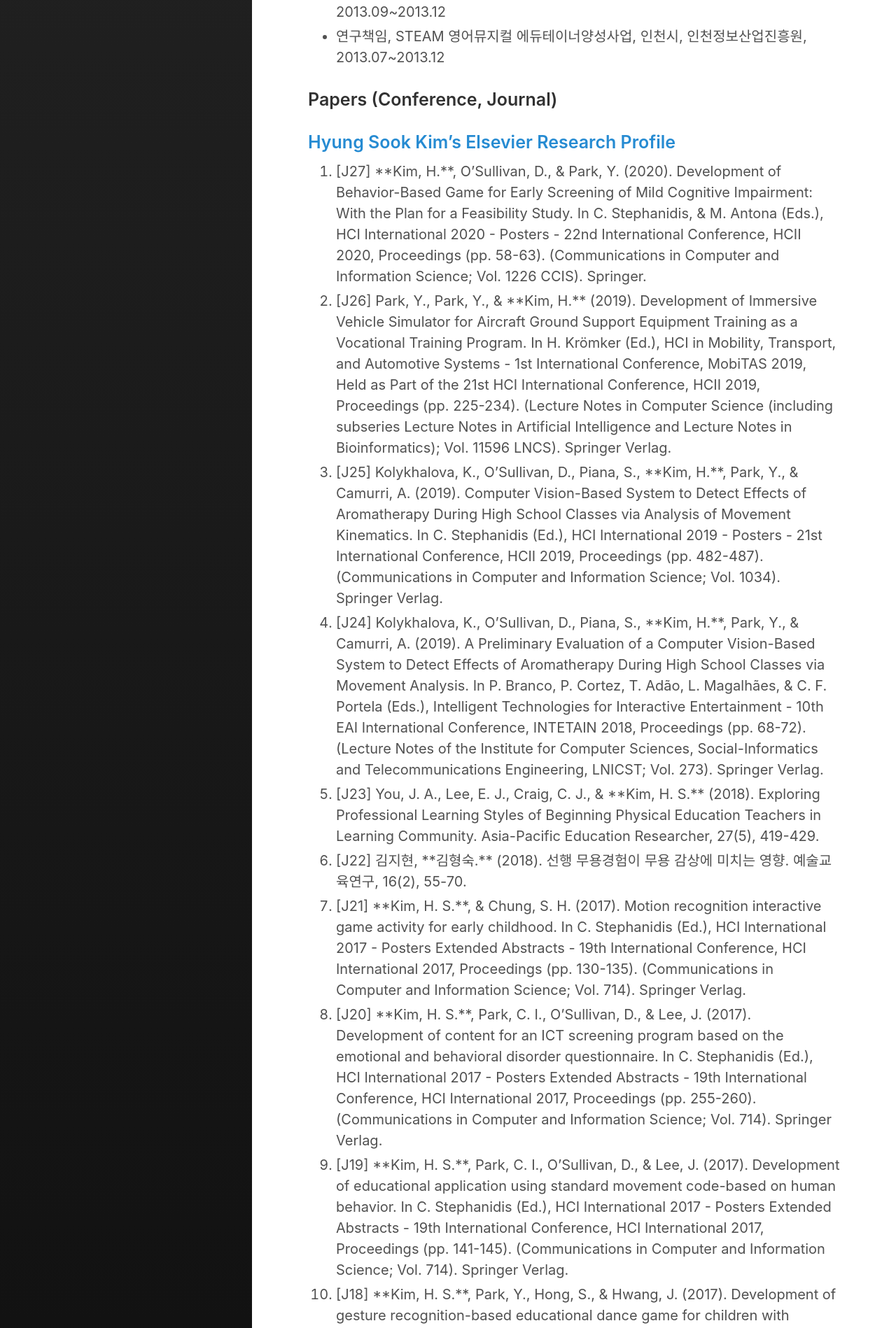
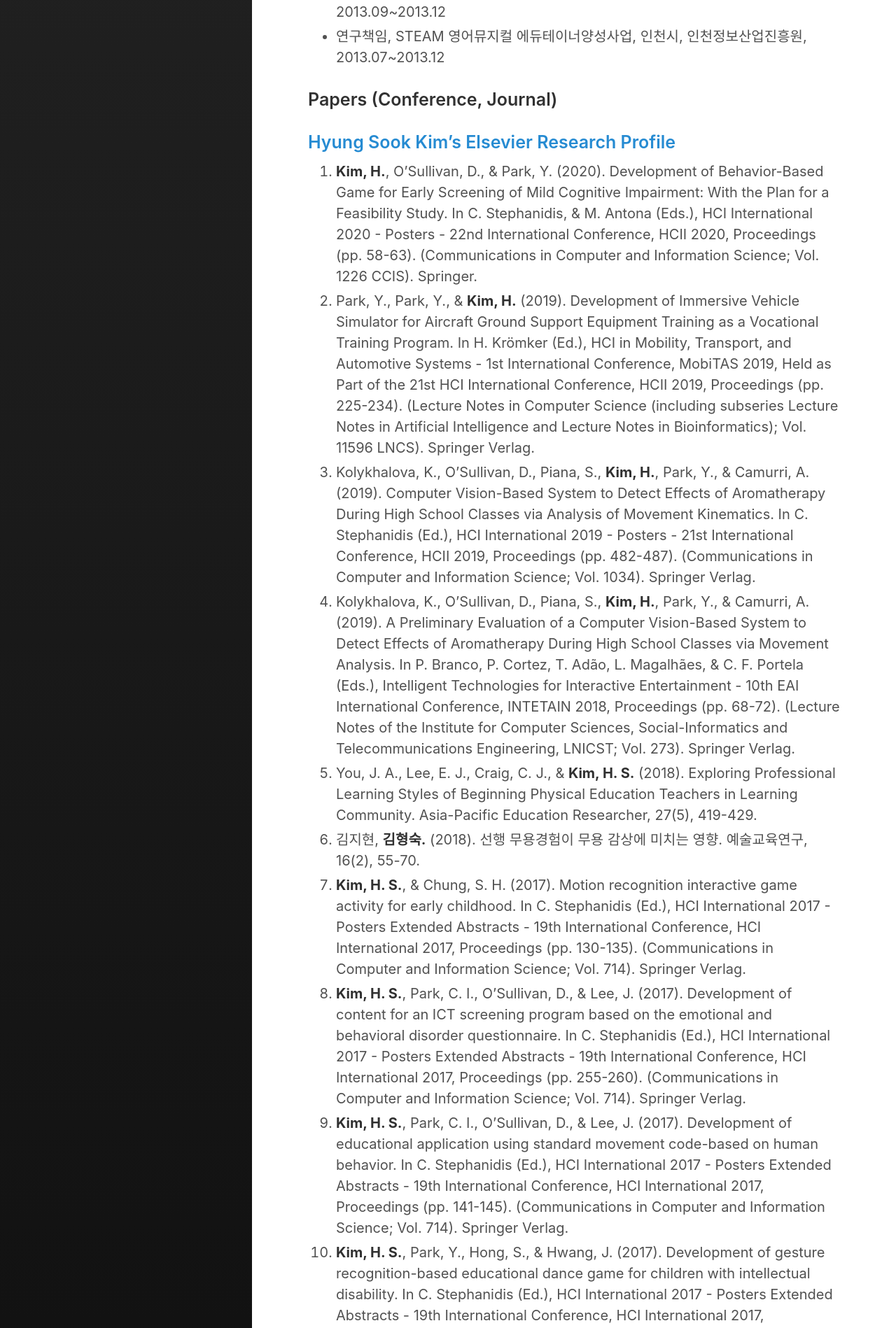
Before and after one commit to Rugger12/hyungsook, a Jekyll site: the page built from _posts/2021-01-07-about-me.md, in a window 1280 px wide. Shown: the part 2573-4471 px from the top of the page at 70% size. Built offline with Jekyll 4.4.1, drawn with Linux system fonts in a browser that asks for light colours; some of the changed text lies outside the part shown.

Commit message:
Update 2021-01-07-about-me.md

```diff
--- a/_posts/2021-01-07-about-me.md
+++ b/_posts/2021-01-07-about-me.md
@@ -56,33 +56,33 @@ excerpt_separator:  <!--more-->
 ### <a href="https://hanyang.elsevierpure.com/en/persons/hyung-sook-kim" target="_blank">Hyung Sook Kim's Elsevier Research Profile </a>
 
 <ol>
-  <li>[J27] **Kim, H.**, O’Sullivan, D., & Park, Y. (2020). Development of Behavior-Based Game for Early Screening of Mild Cognitive Impairment: With the Plan for a Feasibility Study. In C. Stephanidis, & M. Antona (Eds.), HCI International 2020 - Posters - 22nd International Conference, HCII 2020, Proceedings (pp. 58-63). (Communications in Computer and Information Science; Vol. 1226 CCIS). Springer.</li>
-  <li>[J26] Park, Y., Park, Y., & **Kim, H.** (2019). Development of Immersive Vehicle Simulator for Aircraft Ground Support Equipment Training as a Vocational Training Program. In H. Krömker (Ed.), HCI in Mobility, Transport, and Automotive Systems - 1st International Conference, MobiTAS 2019, Held as Part of the 21st HCI International Conference, HCII 2019, Proceedings (pp. 225-234). (Lecture Notes in Computer Science (including subseries Lecture Notes in Artificial Intelligence and Lecture Notes in Bioinformatics); Vol. 11596 LNCS). Springer Verlag.</li>
-  <li>[J25] Kolykhalova, K., O’Sullivan, D., Piana, S., **Kim, H.**, Park, Y., & Camurri, A. (2019). Computer Vision-Based System to Detect Effects of Aromatherapy During High School Classes via Analysis of Movement Kinematics. In C. Stephanidis (Ed.), HCI International 2019 - Posters - 21st International Conference, HCII 2019, Proceedings (pp. 482-487). (Communications in Computer and Information Science; Vol. 1034). Springer Verlag.</li>
-  <li>[J24] Kolykhalova, K., O’Sullivan, D., Piana, S., **Kim, H.**, Park, Y., & Camurri, A. (2019). A Preliminary Evaluation of a Computer Vision-Based System to Detect Effects of Aromatherapy During High School Classes via Movement Analysis. In P. Branco, P. Cortez, T. Adão, L. Magalhães, & C. F. Portela (Eds.), Intelligent Technologies for Interactive Entertainment - 10th EAI International Conference, INTETAIN 2018, Proceedings (pp. 68-72). (Lecture Notes of the Institute for Computer Sciences, Social-Informatics and Telecommunications Engineering, LNICST; Vol. 273). Springer Verlag.</li>
-  <li>[J23] You, J. A., Lee, E. J., Craig, C. J., & **Kim, H. S.** (2018). Exploring Professional Learning Styles of Beginning Physical Education Teachers in Learning Community. Asia-Pacific Education Researcher, 27(5), 419-429.</li>
-  <li>[J22] 김지현, **김형숙.** (2018). 선행 무용경험이 무용 감상에 미치는 영향. 예술교육연구, 16(2), 55-70.</li>
-  <li>[J21] **Kim, H. S.**, & Chung, S. H. (2017). Motion recognition interactive game activity for early childhood. In C. Stephanidis (Ed.), HCI International 2017 - Posters Extended Abstracts - 19th International Conference, HCI International 2017, Proceedings (pp. 130-135). (Communications in Computer and Information Science; Vol. 714). Springer Verlag.</li>
-  <li>[J20] **Kim, H. S.**, Park, C. I., O’Sullivan, D., & Lee, J. (2017). Development of content for an ICT screening program based on the emotional and behavioral disorder questionnaire. In C. Stephanidis (Ed.), HCI International 2017 - Posters Extended Abstracts - 19th International Conference, HCI International 2017, Proceedings (pp. 255-260). (Communications in Computer and Information Science; Vol. 714). Springer Verlag.</li>
-  <li>[J19] **Kim, H. S.**, Park, C. I., O’Sullivan, D., & Lee, J. (2017). Development of educational application using standard movement code-based on human behavior. In C. Stephanidis (Ed.), HCI International 2017 - Posters Extended Abstracts - 19th International Conference, HCI International 2017, Proceedings (pp. 141-145). (Communications in Computer and Information Science; Vol. 714). Springer Verlag.</li>
-  <li>[J18] **Kim, H. S.**, Park, Y., Hong, S., & Hwang, J. (2017). Development of gesture recognition-based educational dance game for children with intellectual disability. In C. Stephanidis (Ed.), HCI International 2017 - Posters Extended Abstracts - 19th International Conference, HCI International 2017, Proceedings (pp. 136-140). (Communications in Computer and Information Science; Vol. 714). Springer Verlag.</li>
-  <li>[J17] **Kim, H. S.**, Oh, S. H., & Park, Y. H. (2016). Development of gesture recognition-based steam educational games focused on Korean traditional archery. In C. Stephanidis (Ed.), HCI International 2016 – Posters’ Extended Abstracts - 18th International Conference, HCI International 2016, Proceedings (pp. 107-111). (Communications in Computer and Information Science; Vol. 618). Springer Verlag.</li>
-  <li>[J16] **김형숙**, 황정환. (2016). 키넥트 기반 STEAM 콘텐츠 제작 및 활용. 예술교육연구, 14(1), 119-129.</li>
-  <li>[J15] 정성희, **김형숙**. (2015). 중학교 자유학기제를 위한 융합예술 프로그램 활용방안. 예술교육연구, 13(3), 133-146.</li>
-  <li>[J14] 유정애, 김은영, **김형숙**, 민경훈, 이주연, 황지연, 배현경. (2015). 중학교 자유학기제를 통한 예술·체육활동 발전 방향 및 추진 전략 탐색. 학습자중심교과교육연구, 15(10), 899-918.</li>
-  <li>[J13] **Kim, H. S.**, & Chung, S. H. (2015). Developing STEAM using KINECT: A case study on motion-capture functions. In C. Stephanidis (Ed.), HCI International 2015 – Posters Extended Abstracts - International Conference, HCI International 2015, Proceedings (pp. 491-495). (Communications in Computer and Information Science; Vol. 528). Springer Verlag.</li>
-  <li>[J12] **Kim, H. S.**, Kim, H., & Park, Y. H. (2015). Development of STEAM educational games focused on aesthetic and bodily expression in K-12 science class. In C. Stephanidis (Ed.), HCI International 2015 - Posters Extended Abstracts - International Conference, HCI International 2015, Proceedings (pp. 265-270). (Communications in Computer and Information Science; Vol. 529). Springer Verlag.</li>
-  <li>[J11] **Kim, H. S.**, Oh, S. H., & Park, Y. H. (2015). Developing an educational game for art education - gesture recognition-based performance guidance for Mozart’s opera magic flute. In P. Zaphiris, & A. Ioannou (Eds.), Learning and Collaboration Technologies - 2nd International Conference, LCT 2015 Held as Part of HCI International 2015, Proceedings (pp. 573-582). (Lecture Notes in Computer Science (including subseries Lecture Notes in Artificial Intelligence and Lecture Notes in Bioinformatics); Vol. 9192). Springer Verlag.</li>
-  <li>[J10] **김형숙**, 황정환. (2015). ICT기반 인터랙티브 아트 STEAM프로그램 개발: 고등학교중심. 한국무용과학회지, 32(2), 47-57.</li>
-  <li>[J9] **김형숙**, 정성희. (2015). 예술작품을 활용한 과학, 예술 융합형 STEAM 프로그램 개발: 초등 중심으로. 예술교육연구, 13(1), 207-218.</li>
-  <li>[J8] **김형숙**. (2014). 여성노인 생활무용프로그램 개발을 위한 타이치 동작과 한국무용 동작의 비교: 근전도와 운동학적 분석. 예술교육연구, 12(3), 1-14.</li>
-  <li>[J7] 김정숙, **김형숙**. (2011). 무용수의 자신감, 성취목표성향, 자기효능감 관계 분석. 한국무용과학회지 23, 115-130.</li>
-  <li>[J6] 조남용, **김형숙**. (2010). 한국인 정체성 확립'을 위한 공교육 내에서 전통예술문화교육의 실태, 현황분석 및 대안 탐색. 한국무용과학회지, 22, 1-19.</li>
-  <li>[J5] 조남용, **김형숙**. (2010). 일반 대학생의 움직임 수업 사례연구. 한국무용과학회지 21, 1-14.</li>
-  <li>[J4] 조남용, **김형숙**. (2010). 창의적 표현을 위한 무용 수업 사례연구. 한국무용과학회지 20, 1-16.</li>
-  <li>[J3] **김형숙**, 김수연. "심상 이미지를 통한 움직임 개념 교육 : 라반 움직임 분석요소 중 에포트(Effort)를 중심으로." 한국무용과학회지, 17, 109-119.</li>
-  <li>[J2] **김형숙**. (2005). Motif writing의 활용에 따른 적용방안 연구. 한국무용과학회지, 11, 1-10.</li>
-  <li>[J1] **김형숙**. (2005). 무용의 과학화를 위한 학문적 과제와 전망. 한국무용과학회지, 11, 99-105.</li>
+  <li><strong>Kim, H.</strong>, O’Sullivan, D., & Park, Y. (2020). Development of Behavior-Based Game for Early Screening of Mild Cognitive Impairment: With the Plan for a Feasibility Study. In C. Stephanidis, & M. Antona (Eds.), HCI International 2020 - Posters - 22nd International Conference, HCII 2020, Proceedings (pp. 58-63). (Communications in Computer and Information Science; Vol. 1226 CCIS). Springer.</li>
+  <li>Park, Y., Park, Y., & <strong>Kim, H.</strong> (2019). Development of Immersive Vehicle Simulator for Aircraft Ground Support Equipment Training as a Vocational Training Program. In H. Krömker (Ed.), HCI in Mobility, Transport, and Automotive Systems - 1st International Conference, MobiTAS 2019, Held as Part of the 21st HCI International Conference, HCII 2019, Proceedings (pp. 225-234). (Lecture Notes in Computer Science (including subseries Lecture Notes in Artificial Intelligence and Lecture Notes in Bioinformatics); Vol. 11596 LNCS). Springer Verlag.</li>
+  <li>Kolykhalova, K., O’Sullivan, D., Piana, S., <strong>Kim, H.</strong>, Park, Y., & Camurri, A. (2019). Computer Vision-Based System to Detect Effects of Aromatherapy During High School Classes via Analysis of Movement Kinematics. In C. Stephanidis (Ed.), HCI International 2019 - Posters - 21st International Conference, HCII 2019, Proceedings (pp. 482-487). (Communications in Computer and Information Science; Vol. 1034). Springer Verlag.</li>
+  <li>Kolykhalova, K., O’Sullivan, D., Piana, S., <strong>Kim, H.</strong>, Park, Y., & Camurri, A. (2019). A Preliminary Evaluation of a Computer Vision-Based System to Detect Effects of Aromatherapy During High School Classes via Movement Analysis. In P. Branco, P. Cortez, T. Adão, L. Magalhães, & C. F. Portela (Eds.), Intelligent Technologies for Interactive Entertainment - 10th EAI International Conference, INTETAIN 2018, Proceedings (pp. 68-72). (Lecture Notes of the Institute for Computer Sciences, Social-Informatics and Telecommunications Engineering, LNICST; Vol. 273). Springer Verlag.</li>
+  <li>You, J. A., Lee, E. J., Craig, C. J., & <strong>Kim, H. S.</strong> (2018). Exploring Professional Learning Styles of Beginning Physical Education Teachers in Learning Community. Asia-Pacific Education Researcher, 27(5), 419-429.</li>
+  <li>김지현, <strong>김형숙.</strong> (2018). 선행 무용경험이 무용 감상에 미치는 영향. 예술교육연구, 16(2), 55-70.</li>
+  <li><strong>Kim, H. S.</strong>, & Chung, S. H. (2017). Motion recognition interactive game activity for early childhood. In C. Stephanidis (Ed.), HCI International 2017 - Posters Extended Abstracts - 19th International Conference, HCI International 2017, Proceedings (pp. 130-135). (Communications in Computer and Information Science; Vol. 714). Springer Verlag.</li>
+  <li><strong>Kim, H. S.</strong>, Park, C. I., O’Sullivan, D., & Lee, J. (2017). Development of content for an ICT screening program based on the emotional and behavioral disorder questionnaire. In C. Stephanidis (Ed.), HCI International 2017 - Posters Extended Abstracts - 19th International Conference, HCI International 2017, Proceedings (pp. 255-260). (Communications in Computer and Information Science; Vol. 714). Springer Verlag.</li>
+  <li><strong>Kim, H. S.</strong>, Park, C. I., O’Sullivan, D., & Lee, J. (2017). Development of educational application using standard movement code-based on human behavior. In C. Stephanidis (Ed.), HCI International 2017 - Posters Extended Abstracts - 19th International Conference, HCI International 2017, Proceedings (pp. 141-145). (Communications in Computer and Information Science; Vol. 714). Springer Verlag.</li>
+  <li><strong>Kim, H. S.</strong>, Park, Y., Hong, S., & Hwang, J. (2017). Development of gesture recognition-based educational dance game for children with intellectual disability. In C. Stephanidis (Ed.), HCI International 2017 - Posters Extended Abstracts - 19th International Conference, HCI International 2017, Proceedings (pp. 136-140). (Communications in Computer and Information Science; Vol. 714). Springer Verlag.</li>
+  <li><strong>Kim, H. S.</strong>, Oh, S. H., & Park, Y. H. (2016). Development of gesture recognition-based steam educational games focused on Korean traditional archery. In C. Stephanidis (Ed.), HCI International 2016 – Posters’ Extended Abstracts - 18th International Conference, HCI International 2016, Proceedings (pp. 107-111). (Communications in Computer and Information Science; Vol. 618). Springer Verlag.</li>
+  <li><strong>김형숙</strong>, 황정환. (2016). 키넥트 기반 STEAM 콘텐츠 제작 및 활용. 예술교육연구, 14(1), 119-129.</li>
+  <li>정성희, <strong>김형숙</strong>. (2015). 중학교 자유학기제를 위한 융합예술 프로그램 활용방안. 예술교육연구, 13(3), 133-146.</li>
+  <li>유정애, 김은영, <strong>김형숙</strong>, 민경훈, 이주연, 황지연, 배현경. (2015). 중학교 자유학기제를 통한 예술·체육활동 발전 방향 및 추진 전략 탐색. 학습자중심교과교육연구, 15(10), 899-918.</li>
+  <li><strong>Kim, H. S.</strong>, & Chung, S. H. (2015). Developing STEAM using KINECT: A case study on motion-capture functions. In C. Stephanidis (Ed.), HCI International 2015 – Posters Extended Abstracts - International Conference, HCI International 2015, Proceedings (pp. 491-495). (Communications in Computer and Information Science; Vol. 528). Springer Verlag.</li>
+  <li><strong>Kim, H. S.</strong>, Kim, H., & Park, Y. H. (2015). Development of STEAM educational games focused on aesthetic and bodily expression in K-12 science class. In C. Stephanidis (Ed.), HCI International 2015 - Posters Extended Abstracts - International Conference, HCI International 2015, Proceedings (pp. 265-270). (Communications in Computer and Information Science; Vol. 529). Springer Verlag.</li>
+  <li><strong>Kim, H. S.</strong>, Oh, S. H., & Park, Y. H. (2015). Developing an educational game for art education - gesture recognition-based performance guidance for Mozart’s opera magic flute. In P. Zaphiris, & A. Ioannou (Eds.), Learning and Collaboration Technologies - 2nd International Conference, LCT 2015 Held as Part of HCI International 2015, Proceedings (pp. 573-582). (Lecture Notes in Computer Science (including subseries Lecture Notes in Artificial Intelligence and Lecture Notes in Bioinformatics); Vol. 9192). Springer Verlag.</li>
+  <li><strong>김형숙</strong>, 황정환. (2015). ICT기반 인터랙티브 아트 STEAM프로그램 개발: 고등학교중심. 한국무용과학회지, 32(2), 47-57.</li>
+  <li><strong>김형숙</strong>, 정성희. (2015). 예술작품을 활용한 과학, 예술 융합형 STEAM 프로그램 개발: 초등 중심으로. 예술교육연구, 13(1), 207-218.</li>
+  <li><strong>김형숙</strong>. (2014). 여성노인 생활무용프로그램 개발을 위한 타이치 동작과 한국무용 동작의 비교: 근전도와 운동학적 분석. 예술교육연구, 12(3), 1-14.</li>
+  <li>김정숙, <strong>김형숙</strong>. (2011). 무용수의 자신감, 성취목표성향, 자기효능감 관계 분석. 한국무용과학회지 23, 115-130.</li>
+  <li>조남용, <strong>김형숙</strong>. (2010). 한국인 정체성 확립'을 위한 공교육 내에서 전통예술문화교육의 실태, 현황분석 및 대안 탐색. 한국무용과학회지, 22, 1-19.</li>
+  <li>조남용, <strong>김형숙</strong>. (2010). 일반 대학생의 움직임 수업 사례연구. 한국무용과학회지 21, 1-14.</li>
+  <li>조남용, <strong>김형숙</strong>. (2010). 창의적 표현을 위한 무용 수업 사례연구. 한국무용과학회지 20, 1-16.</li>
+  <li><strong>김형숙</strong>, 김수연. "심상 이미지를 통한 움직임 개념 교육 : 라반 움직임 분석요소 중 에포트(Effort)를 중심으로." 한국무용과학회지, 17, 109-119.</li>
+  <li><strong>김형숙</strong>. (2005). Motif writing의 활용에 따른 적용방안 연구. 한국무용과학회지, 11, 1-10.</li>
+  <li><strong>김형숙</strong>. (2005). 무용의 과학화를 위한 학문적 과제와 전망. 한국무용과학회지, 11, 99-105.</li>
 </ol>
 
 
```
